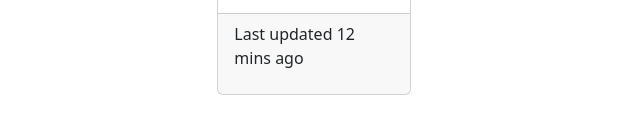
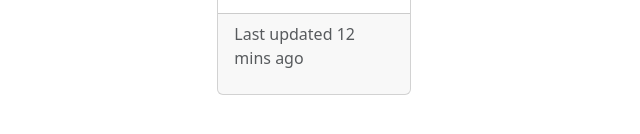
Before and after one commit to acciojob/bootstrap-card-Shubhamjindal0801, a website: page main.html in a window 1280 px wide. Shown: the part 604-738 px from the top of the page, 0-640 px from the left. Drawn offline with nearby package versions, Linux system fonts and the light colour scheme.

Commit message:
created a submission

```diff
--- a/main.html
+++ b/main.html
@@ -39,7 +39,7 @@
                         <p class="card-text">The US president is under pressure to respond to a widespread cyber-attack linked to China.</p>
                     </div>
                     <div class="card-footer">
-                        <p>Last updated 12 mins ago</p>
+                        <p class="text-muted">Last updated 12 mins ago</p>
                     </div>
                 </div>
             </div>
```
